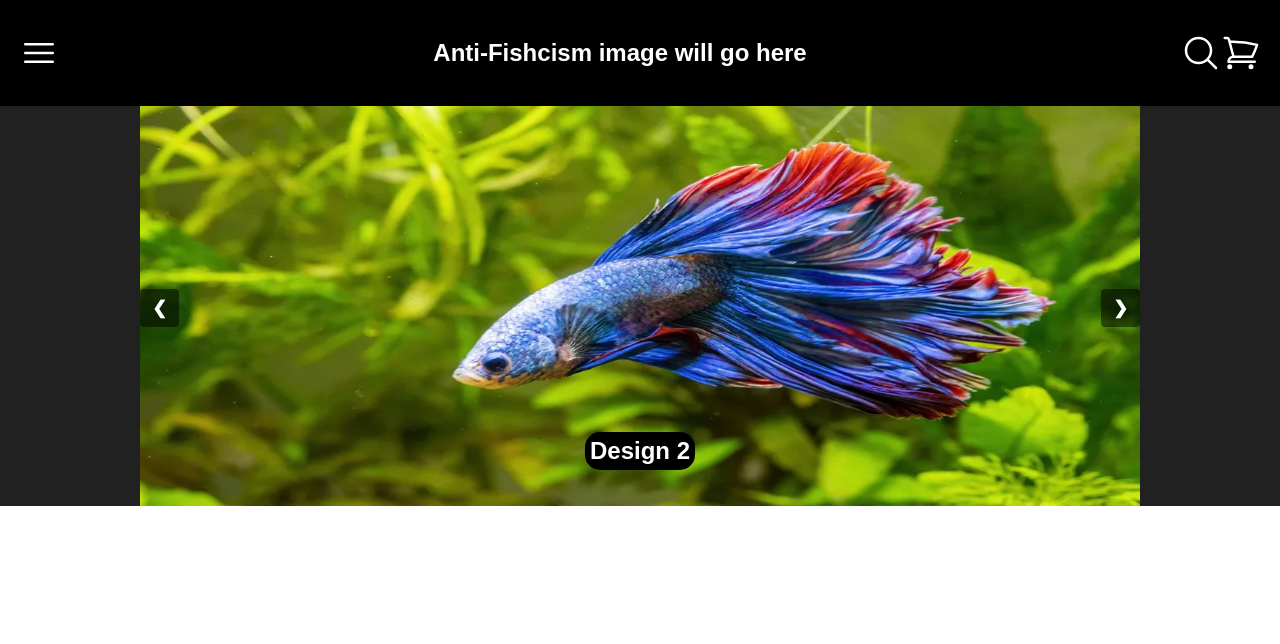
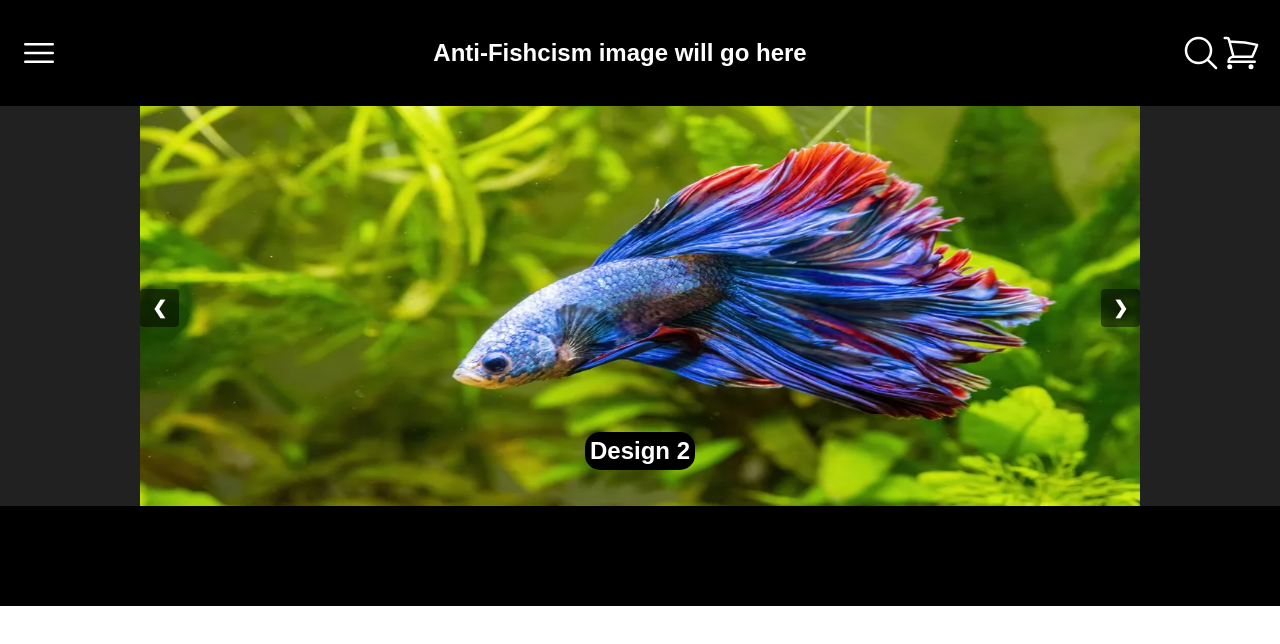
Before and after one commit to BenCuttance/Anti-Fishcism, a SvelteKit app: page / in a window 1280 px wide. Shown: the top 644 px of the page. Built offline with nearby package versions, Linux system fonts and the light colour scheme; a web font is replaced by a local one.

Commit message:
FEAT(divider): added divider component with color passed as prop

```diff
--- /dev/null
+++ b/src/lib/components/divider.svelte
@@ -0,0 +1,12 @@
+<script lang="ts">
+	let { color }: { color: string } = $props();
+</script>
+
+<section id="divider" style="background-color: {color}"></section>
+
+<style>
+	section {
+		height: 100px;
+
+	}
+</style>
--- a/src/routes/+page.svelte
+++ b/src/routes/+page.svelte
@@ -2,10 +2,10 @@
     import "../lib/global.css"
 	import Header from "../lib/components/header.svelte";
 	import HeroSection from "$lib/components/heroSection.svelte";
-
+	import Divider from "$lib/components/divider.svelte";
 
 </script>
 
 <Header/>
-
-<HeroSection />
+<HeroSection/>
+<Divider color=black/>
```
